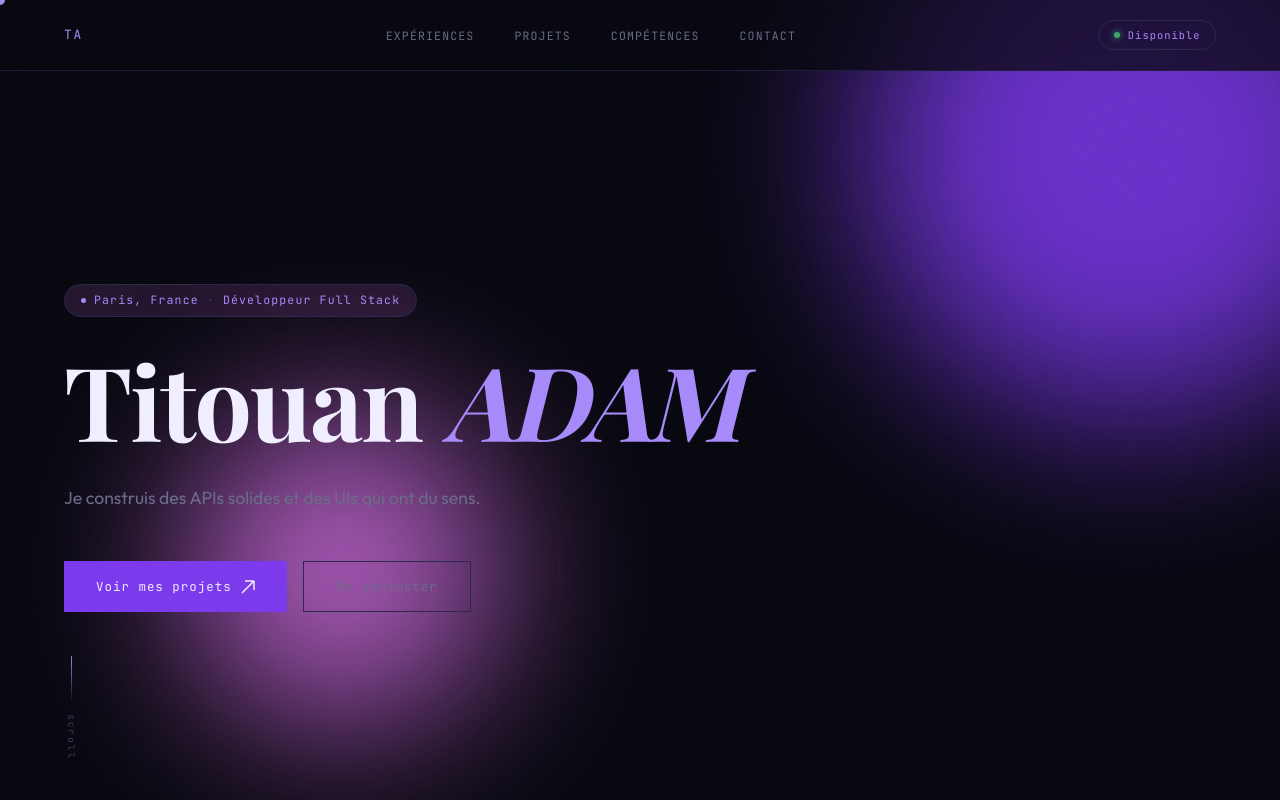
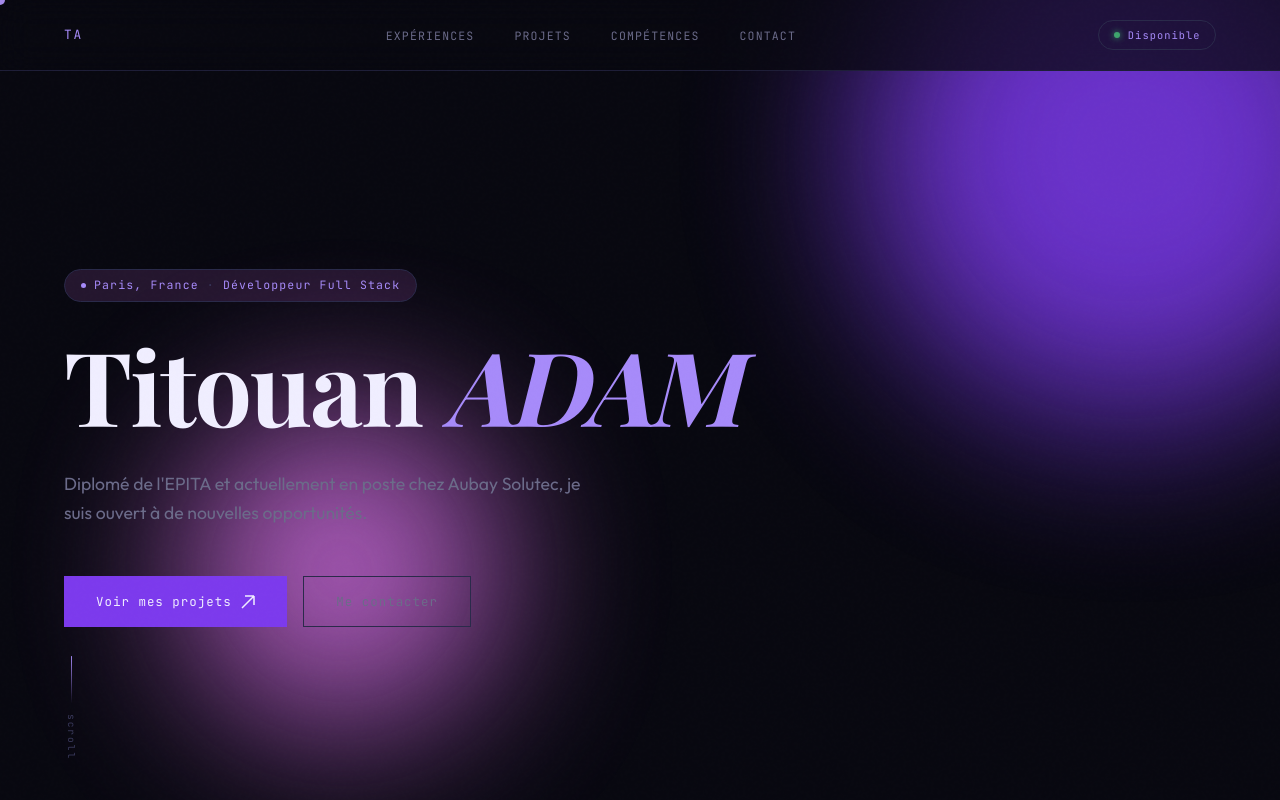
Before and after one commit to MrTitwan/Portfolio, a React (Vite) app: page / in a window 1280 px wide. Shown: the top 800 px of the page. Built offline with nearby package versions, Linux system fonts and the light colour scheme; a web font is replaced by a local one.

Commit message:
add experiences

```diff
--- a/src/data/portfolio.js
+++ b/src/data/portfolio.js
@@ -6,7 +6,7 @@
 export const identity = {
   name:       "Titouan ADAM",          // ex: "Titwan Devrient"
   role:       "Développeur Full Stack",          // ex: "Développeur Full Stack"
-  tagline:    "Je construis des APIs solides et des UIs qui ont du sens.",          // phrase d'accroche courte, ex: "Je construis des APIs solides et des UIs qui ont du sens."
+  tagline:    "Diplomé de l'EPITA et actuellement en poste chez Aubay Solutec, je suis ouvert à de nouvelles opportunités.",          // phrase d'accroche courte
   location:   "Paris, France",          // ex: "Lyon, France"
   available:  true,        // true = badge "Disponible" affiché
   email:      "titouan1adam@gmail.com",          // ex: "titwan@example.com"
```
